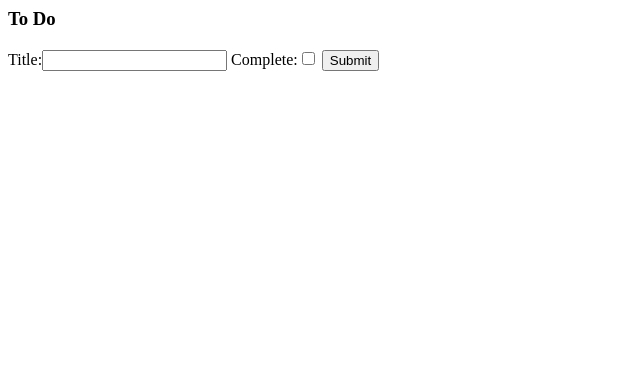
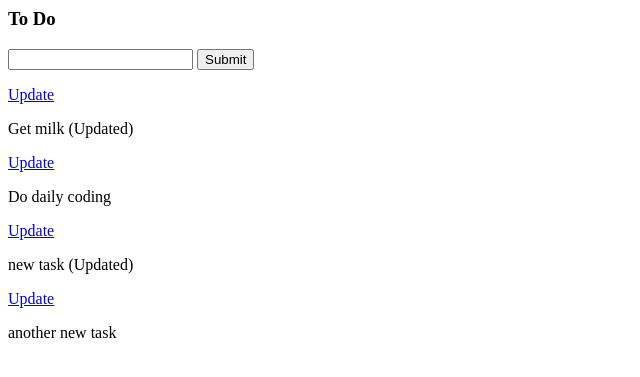
Before and after one commit to 1208kelly/to_do_app_django_python, a Django app: page / in a window 1280 px wide. Shown: the top 377 px of the page, without its empty margins (0-640 px from the left). Run offline with Django 3.2, Linux system fonts and the light colour scheme; data comes from the database, SQL or seed files in the repository; both versions use the stored data as it was after the commit.

Commit message:
Added ability to update items on form

```diff
--- a/tasks/templates/tasks/list.html
+++ b/tasks/templates/tasks/list.html
@@ -1,12 +1,14 @@
 <h3>To Do</h3>
 
-<form>
-    {{form}}
+<form method="POST" action="/">
+    {% csrf_token %}
+    {{form.title}}
     <input type="submit" name="Create Task">
 </form>
 
-{% for tasks in task %}
+{% for task in tasks %}
     <div>
+        <a href="{% url 'update_task' task.id %}">Update</a>
         <p>{{task}}</p>
     </div>
 {% endfor %}
--- a/tasks/urls.py
+++ b/tasks/urls.py
@@ -2,5 +2,6 @@ from django.urls import path
 from . import views
 
 urlpatterns = [
-    path('', views.index)
+    path('', views.index, name="list"),
+    path('update_task/<str:pk>/', views.updateTask, name="update_task"),
 ]
--- a/tasks/views.py
+++ b/tasks/views.py
@@ -1,4 +1,4 @@
-from django.shortcuts import render
+from django.shortcuts import render, redirect
 from django.http import HttpResponse
 from .models import *
 from .forms import *
@@ -10,5 +10,28 @@ def index(request):
     tasks = Task.objects.all()
 
     form = TaskForm()
+
+    if request.method == 'POST':
+        form = TaskForm(request.POST)
+        if form.is_valid():
+            form.save()
+        return redirect('/')
+
     context = {'tasks': tasks, 'form': form}
     return render(request, 'tasks/list.html', context)
+
+
+def updateTask(request, pk):
+    task = Task.objects.get(id=pk)
+
+    form = TaskForm(instance=task)
+
+    if request.method == 'POST':
+        form = TaskForm(request.POST, instance=task)
+        if form.is_valid():
+            form.save()
+        return redirect('/')
+
+    context = {'form': form}
+
+    return render(request, 'tasks/update_task.html', context)
```
Also changed, not shown: tasks/templates/tasks/update_task.html (added, +9 -0 lines), db.sqlite3.
